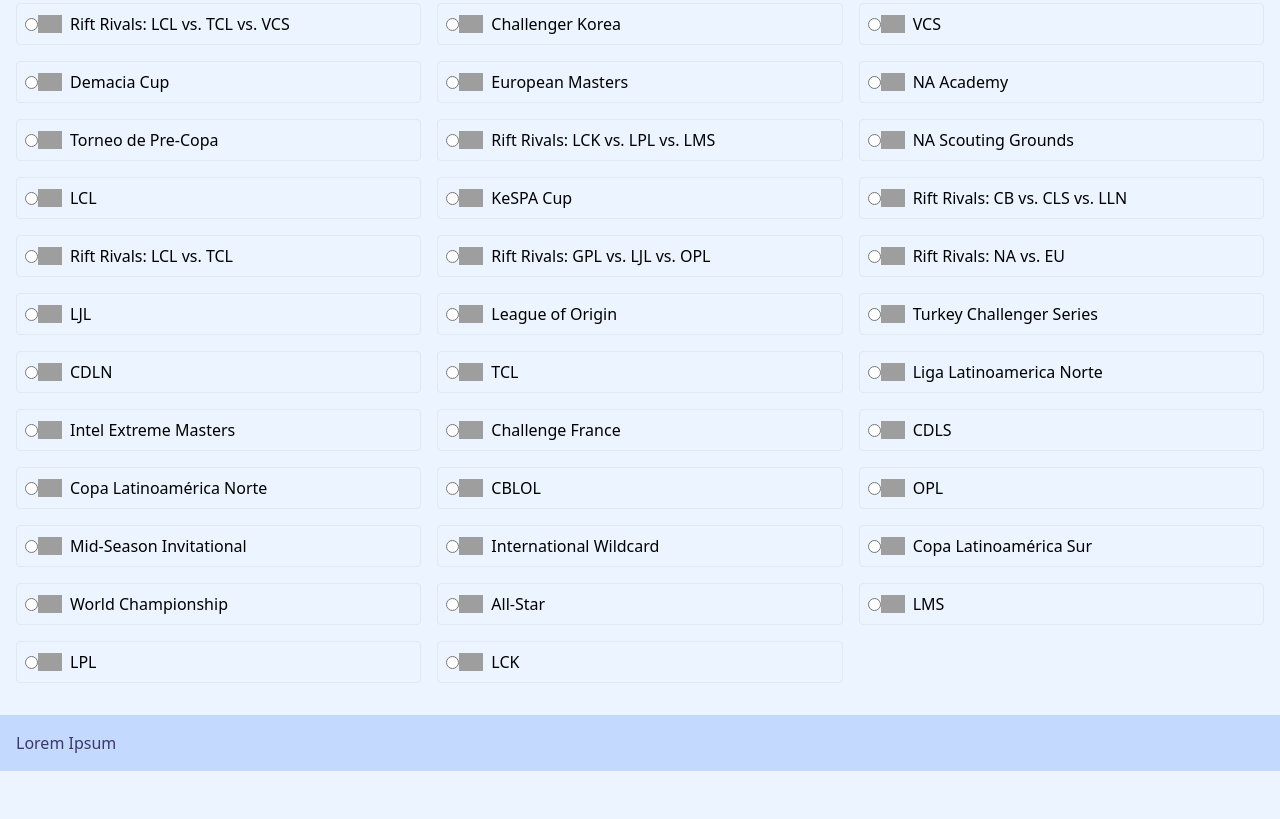
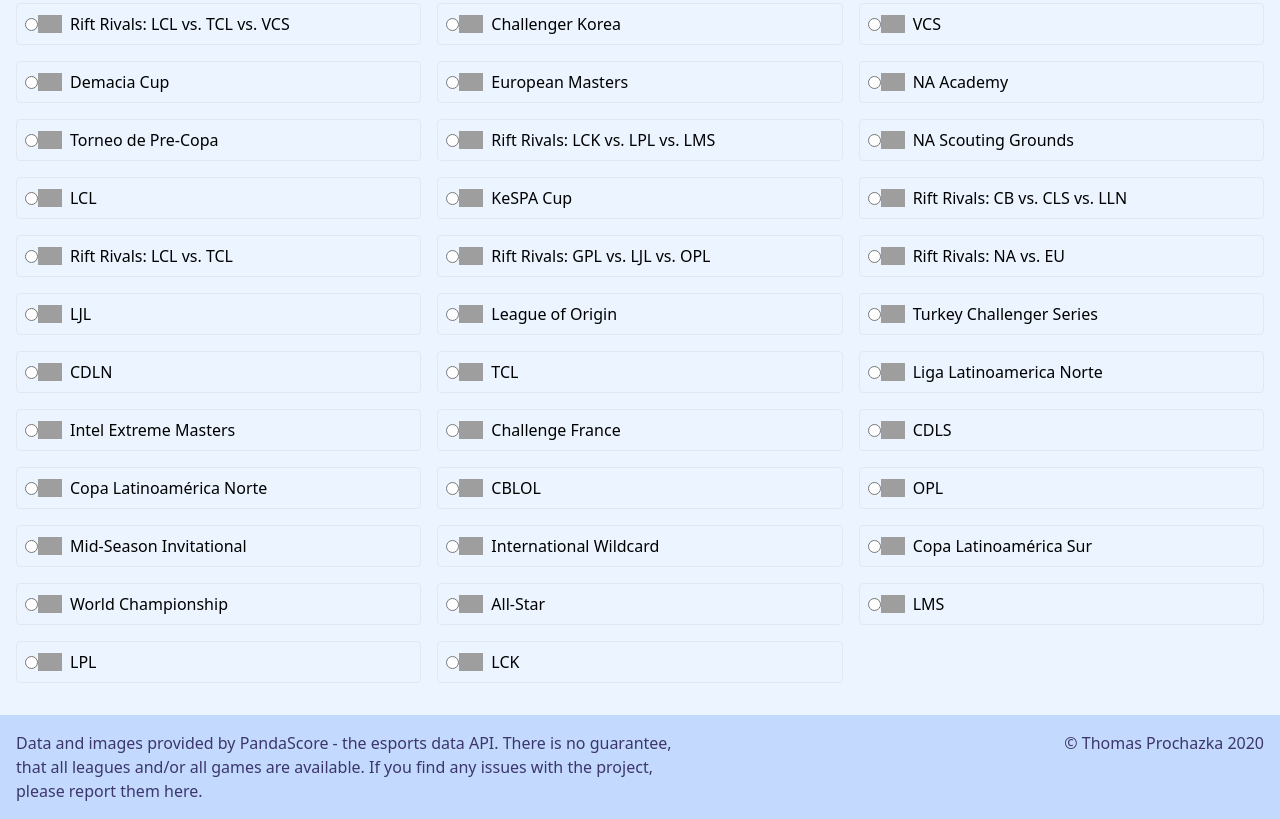
Before and after one commit to zlypher/lol-events, a website built with Parcel: page web/index.html in a window 1280 px wide. Shown: the part 679-1498 px from the top of the page. Before the commit the page ends 1450 px from the top, so only its background shows below. Built offline with nearby package versions, Linux system fonts and the light colour scheme; grey boxes are pictures that could not be loaded.

Commit message:
Add disclaimer

```diff
--- a/web/index.html
+++ b/web/index.html
@@ -844,8 +844,27 @@
             </div>
         </div>
         <footer class="bg-indigo-200">
-            <div class="container mx-auto p-4 text-indigo-900">
-                Lorem Ipsum
+            <div
+                class="container mx-auto p-4 text-indigo-900 flex justify-between flex-wrap"
+            >
+                <p class="mb-4 lg:mb-0 max-w-2xl">
+                    Data and images provided by
+                    <a
+                        href="https://pandascore.co/"
+                        target="_blank"
+                        rel="noopener noreferrer"
+                        >PandaScore - the esports data API</a
+                    >. There is no guarantee, that all leagues and/or all games
+                    are available. If you find any issues with the project,
+                    please
+                    <a
+                        href="https://github.com/zlypher/lol-events/issues"
+                        target="_blank"
+                        rel="noopener noreferrer"
+                        >report them here</a
+                    >.
+                </p>
+                <div>© Thomas Prochazka 2020</div>
             </div>
         </footer>
     </body>
```
